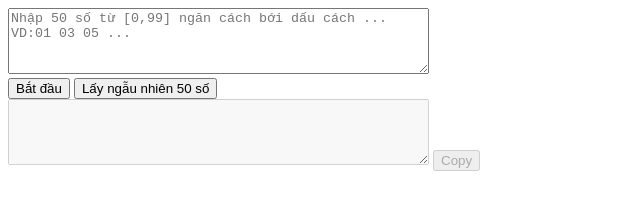
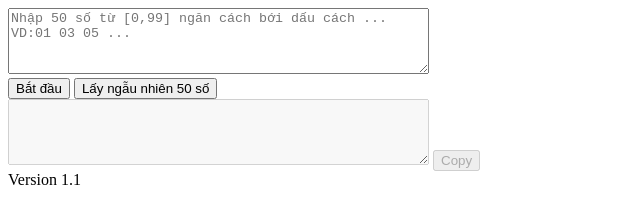
Before and after one commit to archimonde12/fifty-fifty, a website: page index.html in a window 1280 px wide. Shown: the full height of the page, 0-640 px from the left. Drawn offline with Linux system fonts and the light colour scheme.

Commit message:
update version

```diff
--- a/index.html
+++ b/index.html
@@ -4,7 +4,7 @@
 <head>
     <meta charset="UTF-8">
     <meta name="viewport" content="width=device-width, initial-scale=1.0">
-    <title>Document</title>
+    <title>Fifty Fifty v1.1</title>
 </head>
 
 <body>
@@ -17,6 +17,7 @@
 
         </textarea>
     <button id="copy-btn" onclick="copyText()" disabled>Copy</button>
+    <div>Version 1.1</div>
     <script src="old_data.js"></script>
     <script src="data_storage.js"></script>
     <script src="index.js"></script>
```
